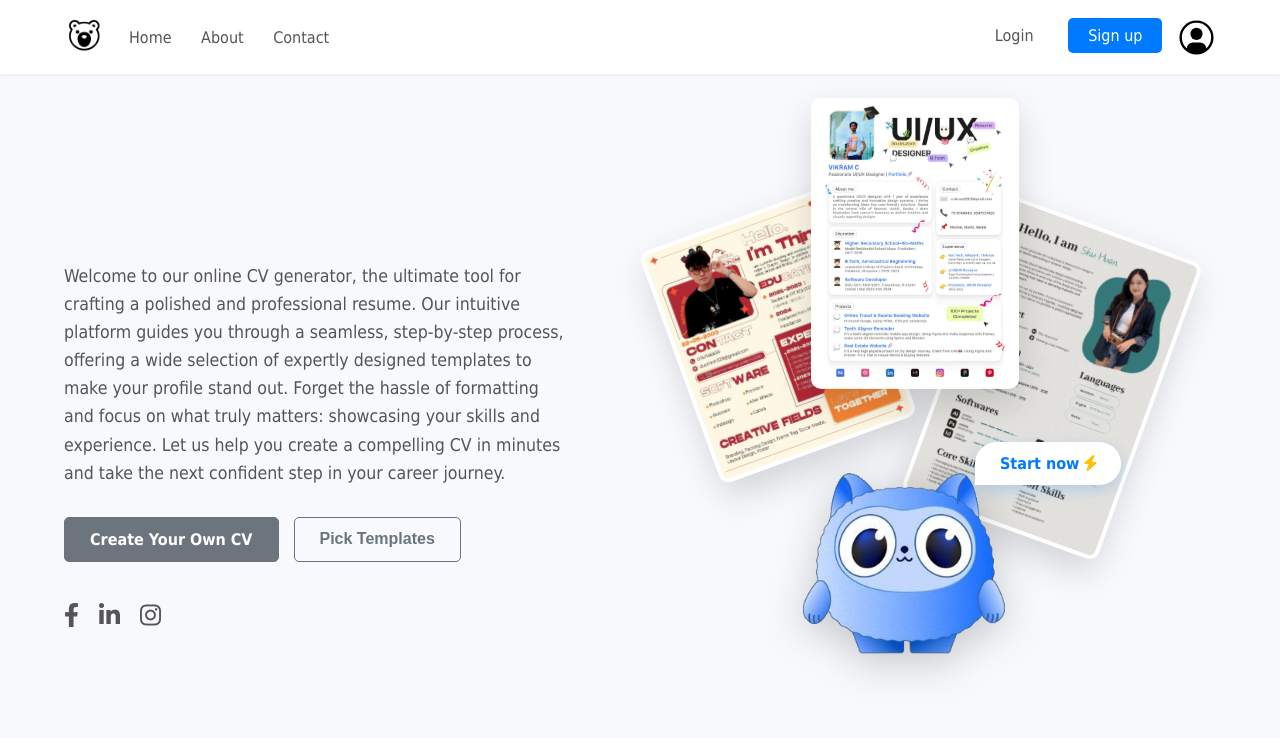
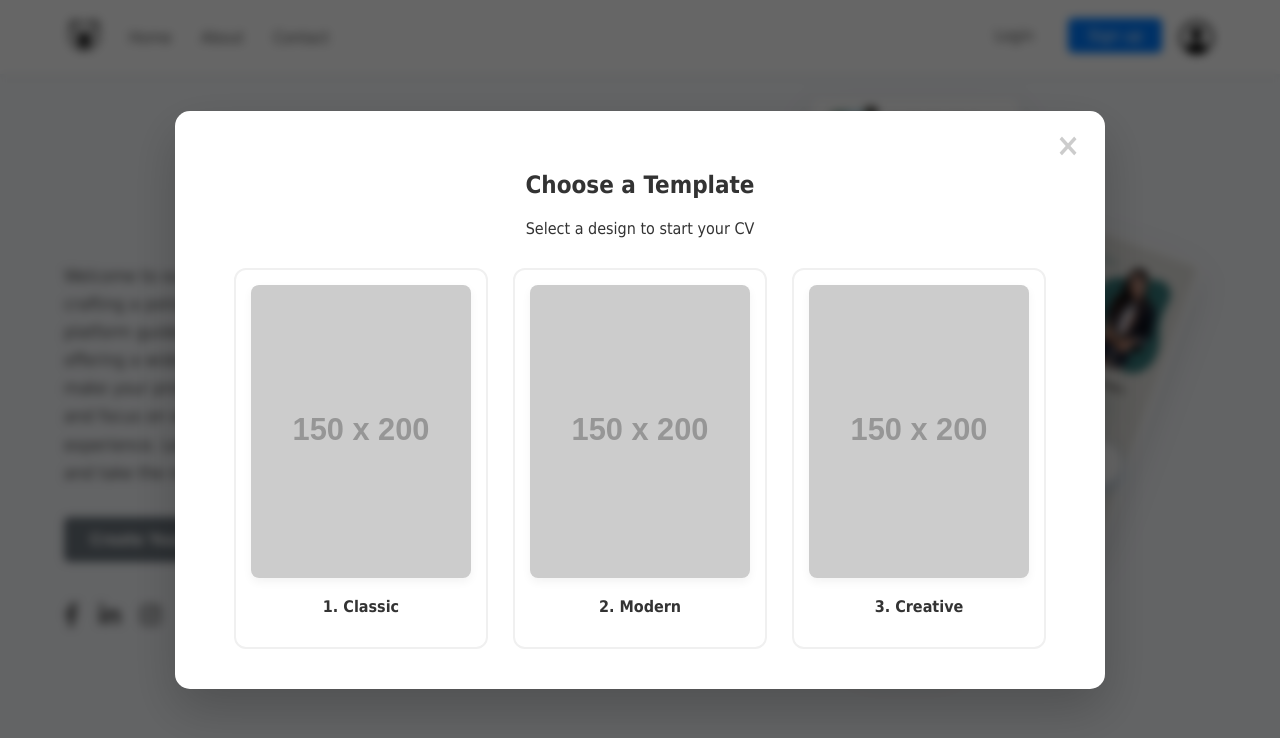
Before and after one commit to nguyenhung816/PDM-Online-CV-Builder, a plain HTML site: page frontend/mainpage.html in a window 1280 px wide. Both pictures are taken after a click on the button "Pick Templates". Drawn offline with Linux system fonts and the light colour scheme; placeholder pictures from the web are drawn by us.

Commit message:
added template picking

```diff
--- a/frontend/mainpage.html
+++ b/frontend/mainpage.html
@@ -40,7 +40,7 @@
         </p>
         <div class="cta-buttons">
           <a href="create.html" class="btn btn-primary">Create Your Own CV</a>
-          <button class="btn btn-secondary">Pick Templates</button>
+          <button class="btn btn-secondary" onclick="openTemplatePicker()">Pick Templates</button>
         </div>
         <div class="social-icons">
           <a href="#" class="social-icon"><i class="fab fa-facebook-f"></i></a>
@@ -60,5 +60,63 @@
     <div class="mascot-say">Start now <i class="fas fa-bolt" style="color: #ffc107;"></i></div>
 </div>
     </main>
+
+      <div id="templateModal" class="modal">
+        <div class="modal-content">
+            <span class="close-btn" onclick="closeModal()">&times;</span>
+            <h2>Choose a Template</h2>
+            <p>Select a design to start your CV</p>
+
+            <div class="template-grid">
+                <div class="template-card" onclick="selectTemplate(1)">
+                    <img src="https://placehold.co/150x200/eee/333?text=Classic" alt="Classic">
+                    <h3>1. Classic</h3>
+                </div>
+
+                <div class="template-card" onclick="selectTemplate(2)">
+                    <img src="https://placehold.co/150x200/667eea/ffffff?text=Modern" alt="Modern">
+                    <h3>2. Modern</h3>
+                </div>
+
+                <div class="template-card" onclick="selectTemplate(3)">
+                    <img src="https://placehold.co/150x200/764ba2/ffffff?text=Creative" alt="Creative">
+                    <h3>3. Creative</h3>
+                </div>
+            </div>
+        </div>
+    </div>
+
+    <script>
+        const modal = document.getElementById('templateModal');
+
+        // Open modal
+        function openTemplatePicker() {
+            modal.style.display = 'flex';
+        }
+
+        // Close modal
+        function closeModal() {
+            modal.style.display = 'none';
+        }
+
+        // Close on outside click
+        window.onclick = function(event) {
+            if (event.target == modal) closeModal();
+        }
+
+        // When selecting a template
+        function selectTemplate(templateId) {
+            const title = prompt("Great choice! Give your new CV a name:");
+            if (!title) return;
+
+            // JUST SAVE LOCALLY — DO NOT INSERT INTO DB
+            localStorage.setItem("SelectedTemplate", templateId);
+            localStorage.setItem("SelectedTitle", title);
+
+            alert("Template chosen! Redirecting...");
+            window.location.href = "create.html";
+        }
+    </script>
+
   </body>
 </html>
--- a/frontend/style.css
+++ b/frontend/style.css
@@ -395,3 +395,75 @@ body {
     .mascot-say { left: 50%; top: 220px; }
     .cv-2 { top: -30px; }
 }
+
+.modal {
+    display: none;
+    position: fixed;
+    z-index: 2000;
+    left: 0; top: 0;
+    width: 100%; height: 100%;
+    background-color: rgba(0,0,0,0.6);
+    justify-content: center;
+    align-items: center;
+    backdrop-filter: blur(5px);
+}
+
+.modal-content {
+    background-color: #fff;
+    padding: 40px;
+    border-radius: 15px;
+    width: 90%;
+    max-width: 850px;
+    text-align: center;
+    position: relative;
+    box-shadow: 0 20px 50px rgba(0,0,0,0.2);
+    animation: popIn 0.3s ease-out;
+}
+
+.close-btn {
+    position: absolute;
+    top: 15px; right: 25px;
+    font-size: 32px;
+    font-weight: bold;
+    cursor: pointer;
+    color: #ccc;
+    transition: color 0.2s;
+}
+.close-btn:hover { color: #333; }
+
+.template-grid {
+    display: flex;
+    gap: 25px;
+    justify-content: center;
+    margin-top: 30px;
+    flex-wrap: wrap;
+}
+
+.template-card {
+    border: 2px solid #f0f0f0;
+    border-radius: 12px;
+    padding: 15px;
+    width: 220px;
+    cursor: pointer;
+    transition: all 0.3s cubic-bezier(0.25, 0.8, 0.25, 1);
+    background: white;
+}
+
+.template-card:hover {
+    border-color: #007bff;
+    transform: translateY(-8px);
+    box-shadow: 0 15px 30px rgba(0,123,255,0.15);
+}
+
+.template-card img {
+    width: 100%;
+    border-radius: 8px;
+    box-shadow: 0 4px 10px rgba(0,0,0,0.05);
+}
+
+.template-card h3 {
+    margin-top: 15px;
+    font-size: 16px;
+    color: #333;
+    font-weight: 600;
+}
```
Also changed, not shown: backend/server.js (+5 -3 lines), frontend/create.html (+2 -0 lines).
